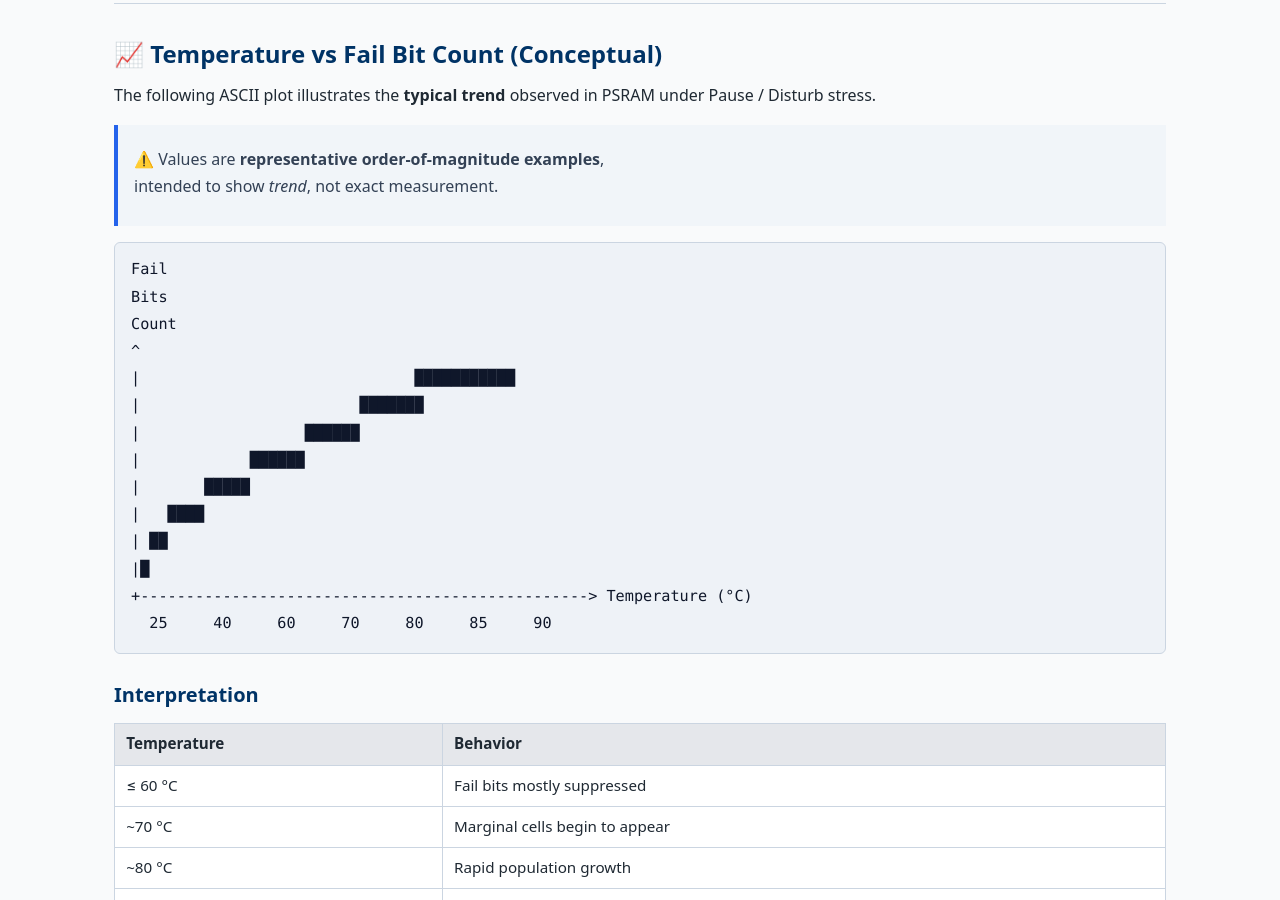
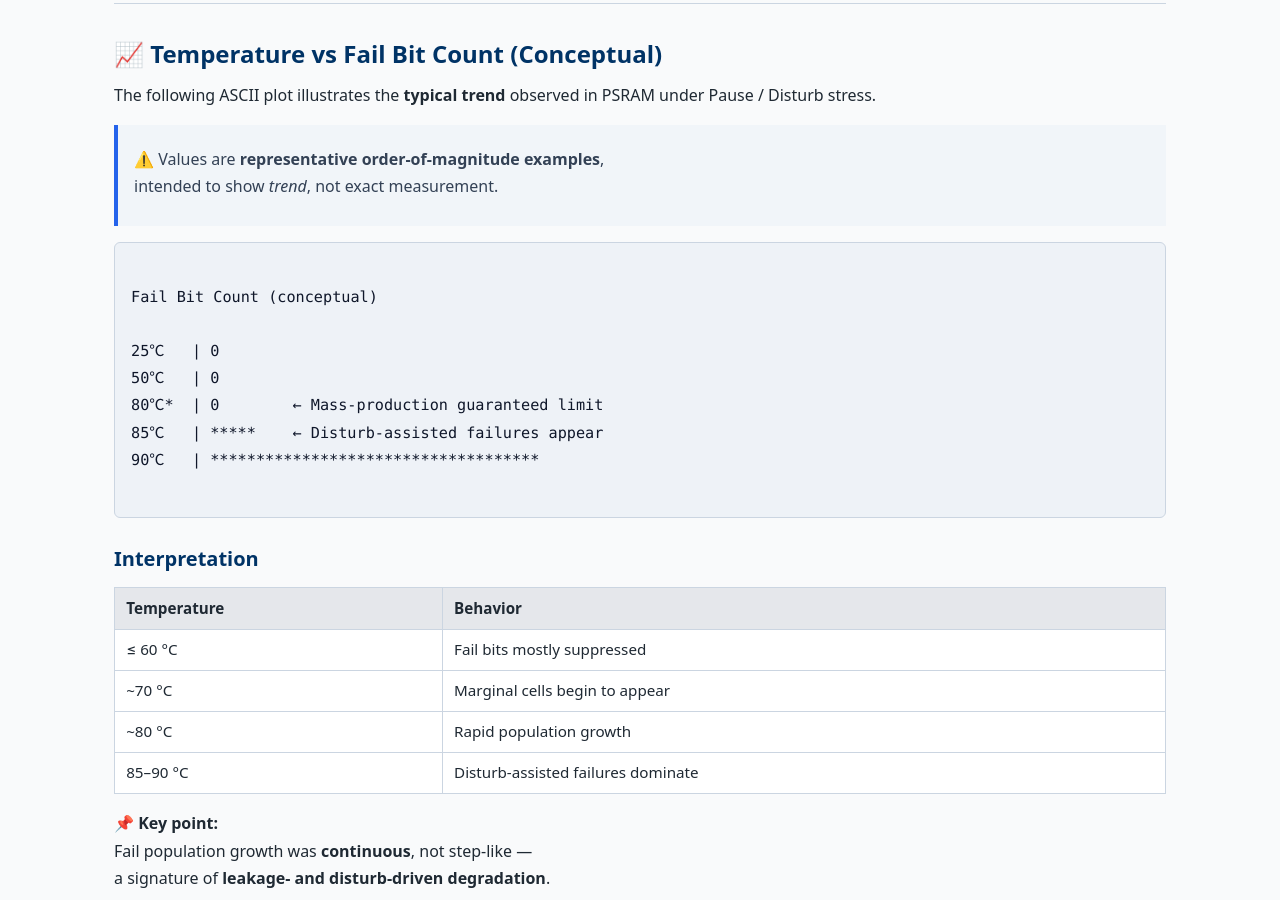
Before and after one commit to Samizo-AITL/Edusemi-Plus, a Jekyll site: the page built from archive/legacy/psram_2001/pause_disturb_psram.md, in a window 1280 px wide and 900 px high, scrolled down 2279 px. Built offline with Jekyll 4.4.1, drawn with Linux system fonts in a browser that asks for light colours.

Commit message:
Update pause_disturb_psram.md

````diff
--- a/archive/legacy/psram_2001/pause_disturb_psram.md
+++ b/archive/legacy/psram_2001/pause_disturb_psram.md
@@ -107,20 +107,15 @@ observed in PSRAM under Pause / Disturb stress.
 > intended to show *trend*, not exact measurement.
 
 ```
-Fail
-Bits
-Count
-^
-|                              ███████████
-|                        ███████
-|                  ██████
-|            ██████
-|       █████
-|   ████
-| ██
-|█
-+-------------------------------------------------> Temperature (°C)
-  25     40     60     70     80     85     90
+
+Fail Bit Count (conceptual)
+
+25℃   | 0
+50℃   | 0
+80℃*  | 0        ← Mass-production guaranteed limit
+85℃   | *****    ← Disturb-assisted failures appear
+90℃   | ************************************
+
 ```
 
 ### Interpretation
````
